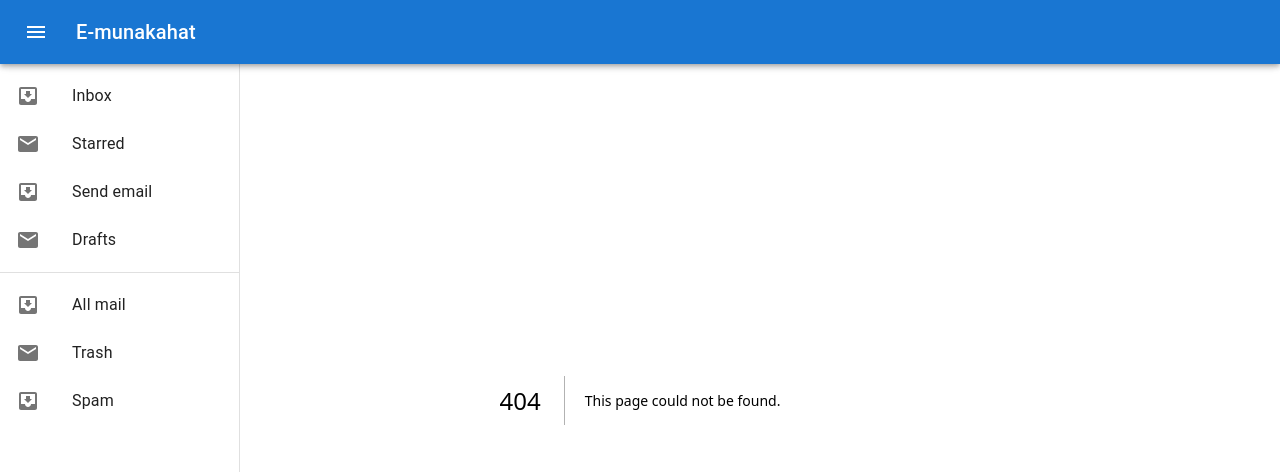
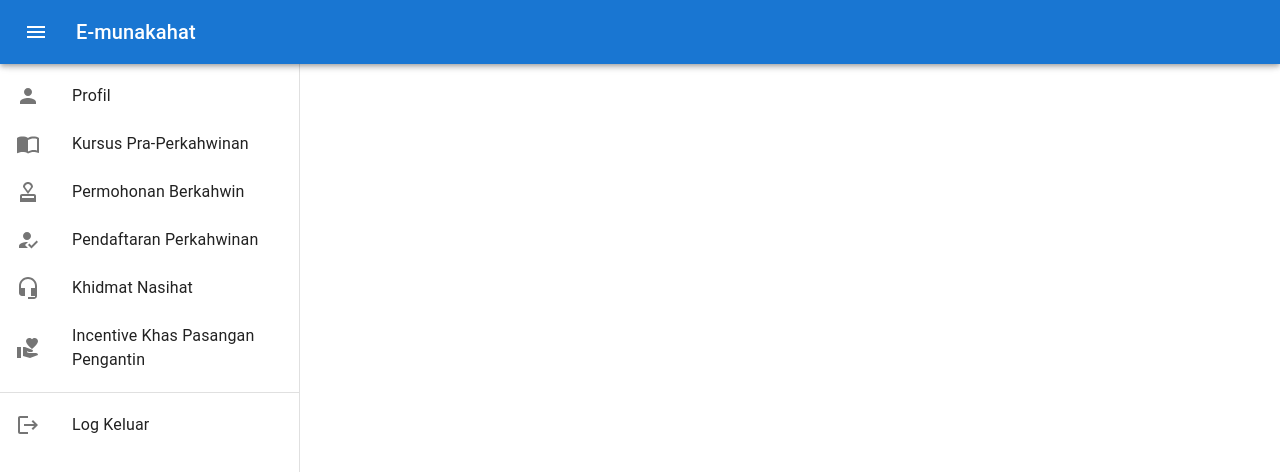
Before and after one commit to ahmadisyraf/emunakahat, a Next.js app in the folder view/: page /test in a window 1280 px wide. Before the commit this address had no page. Shown: the top 472 px of the page. Built offline with nearby package versions, Linux system fonts and the light colour scheme.

Commit message:
Add: Sidebar in all users pages

```diff
--- a/view/components/SideBar/index.js
+++ b/view/components/SideBar/index.js
@@ -1,22 +1,24 @@
 import * as React from 'react';
 import Box from '@mui/material/Box';
 import Drawer from '@mui/material/Drawer';
-import AppBar from '@mui/material/AppBar';
-import CssBaseline from '@mui/material/CssBaseline';
 import Toolbar from '@mui/material/Toolbar';
 import List from '@mui/material/List';
-import Typography from '@mui/material/Typography';
 import Divider from '@mui/material/Divider';
 import ListItem from '@mui/material/ListItem';
 import ListItemButton from '@mui/material/ListItemButton';
 import ListItemIcon from '@mui/material/ListItemIcon';
 import ListItemText from '@mui/material/ListItemText';
-import InboxIcon from '@mui/icons-material/MoveToInbox';
-import MailIcon from '@mui/icons-material/Mail';
+import PersonIcon from '@mui/icons-material/Person';
+import ImportContactsIcon from '@mui/icons-material/ImportContacts';
+import ApprovalIcon from '@mui/icons-material/Approval';
+import HowToRegIcon from '@mui/icons-material/HowToReg';
+import HeadsetMicIcon from '@mui/icons-material/HeadsetMic';
+import VolunteerActivismIcon from '@mui/icons-material/VolunteerActivism';
+import LogoutIcon from '@mui/icons-material/Logout';
 
-const drawerWidth = 240;
+const drawerWidth = 300;
 
-const SideBar = () =>  {
+const SideBar = () => {
     return (
         <Box >
             <Drawer
@@ -31,29 +33,65 @@ const SideBar = () =>  {
                 <Toolbar />
                 <Box sx={{ overflow: 'auto' }}>
                     <List>
-                        {['Inbox', 'Starred', 'Send email', 'Drafts'].map((text, index) => (
-                            <ListItem key={text} disablePadding>
+                        <ListItem key={"Profil"} disablePadding>
                             <ListItemButton>
                                 <ListItemIcon>
-                                        {index % 2 === 0 ? <InboxIcon /> : <MailIcon />}
+                                    <PersonIcon />
                                 </ListItemIcon>
-                                    <ListItemText primary={text} />
+                                <ListItemText primary={"Profil"} />
                             </ListItemButton>
                         </ListItem>
-                        ))}
+                        <ListItem key={"Khursus Pra-Perkahwinan"} disablePadding>
+                            <ListItemButton>
+                                <ListItemIcon>
+                                    <ImportContactsIcon />
+                                </ListItemIcon>
+                                <ListItemText primary={"Kursus Pra-Perkahwinan"} />
+                            </ListItemButton>
+                        </ListItem>
+                        <ListItem key={"Permohonan Berkahwin"} disablePadding>
+                            <ListItemButton>
+                                <ListItemIcon>
+                                    <ApprovalIcon />
+                                </ListItemIcon>
+                                <ListItemText primary={"Permohonan Berkahwin"} />
+                            </ListItemButton>
+                        </ListItem>
+                        <ListItem key={"Pendaftaran Perkahwinan"} disablePadding>
+                            <ListItemButton>
+                                <ListItemIcon>
+                                    <HowToRegIcon />
+                                </ListItemIcon>
+                                <ListItemText primary={"Pendaftaran Perkahwinan"} />
+                            </ListItemButton>
+                        </ListItem>
+                        <ListItem key={"Khidmat Nasihat"} disablePadding>
+                            <ListItemButton>
+                                <ListItemIcon>
+                                    <HeadsetMicIcon />
+                                </ListItemIcon>
+                                <ListItemText primary={"Khidmat Nasihat"} />
+                            </ListItemButton>
+                        </ListItem>
+                        <ListItem key={"Incetive Khas Pasangan Pengantin"} disablePadding>
+                            <ListItemButton>
+                                <ListItemIcon>
+                                    <VolunteerActivismIcon />
+                                </ListItemIcon>
+                                <ListItemText primary={"Incentive Khas Pasangan Pengantin"} />
+                            </ListItemButton>
+                        </ListItem>
                     </List>
                     <Divider />
                     <List>
-                        {['All mail', 'Trash', 'Spam'].map((text, index) => (
-                            <ListItem key={text} disablePadding>
+                        <ListItem key={"Log Keluar"} disablePadding>
                             <ListItemButton>
                                 <ListItemIcon>
-                                        {index % 2 === 0 ? <InboxIcon /> : <MailIcon />}
+                                    <LogoutIcon />
                                 </ListItemIcon>
-                                    <ListItemText primary={text} />
+                                <ListItemText primary={"Log Keluar"} />
                             </ListItemButton>
                         </ListItem>
-                        ))}
                     </List>
                 </Box>
             </Drawer>
--- /dev/null
+++ b/view/pages/test.js
@@ -0,0 +1,3 @@
+export default function Test() {
+    return "Hello";
+}
```
Lines whose indentation alone changed are shown as unchanged.
